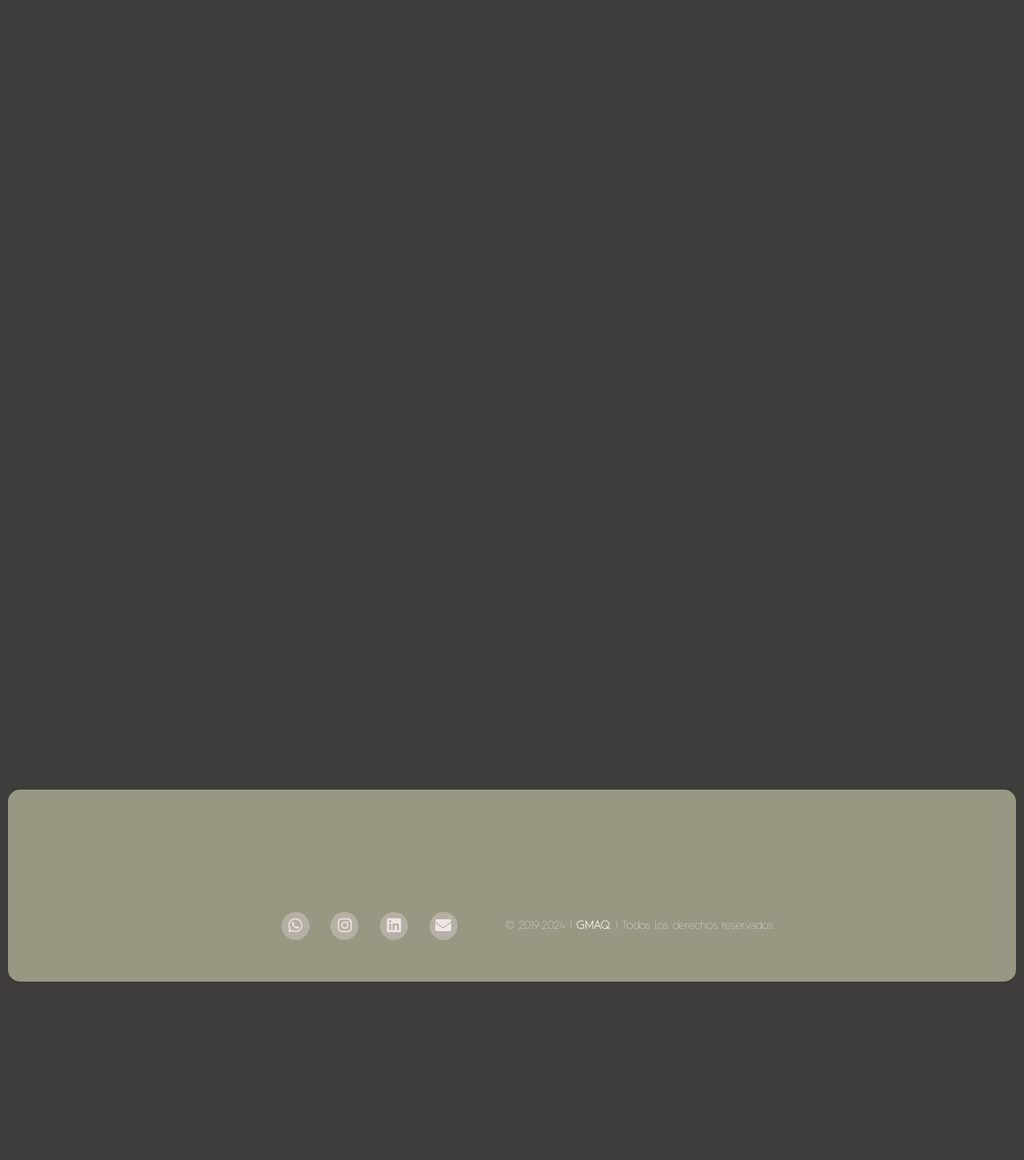
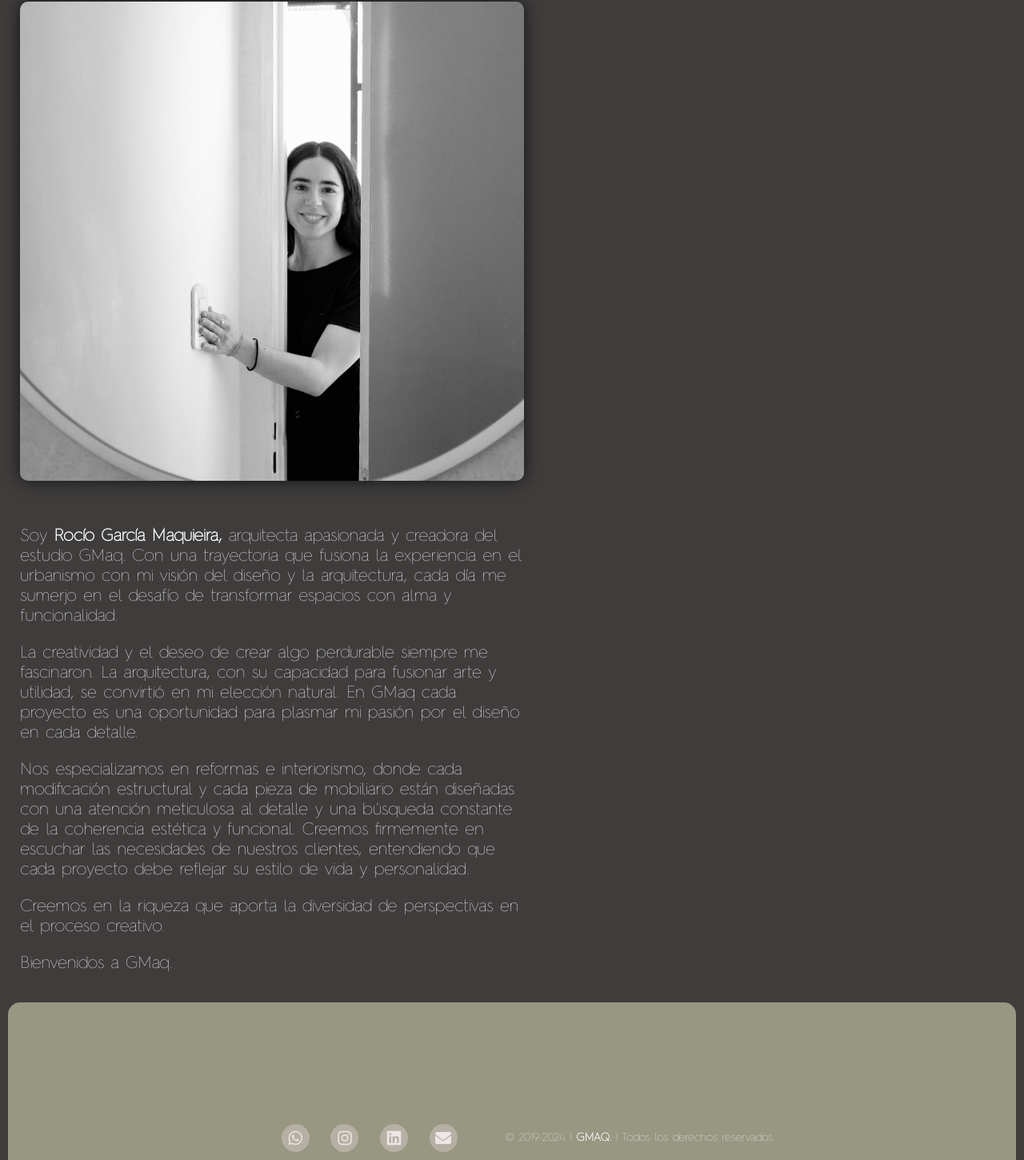
Before and after one commit to HernanFalco/-GMaq, a plain HTML site: page nosotros.html in a window 1280 px wide. Shown: the part 632-2082 px from the top of the page at 80% size. Before the commit the page ends 1869 px from the top, so only its background shows below. Drawn offline with Linux system fonts and the light colour scheme; files whose address does not match are found by name.

Commit message:
nosotrosJuan

```diff
--- a/nosotros.html
+++ b/nosotros.html
@@ -45,11 +45,10 @@
     </section>
 
 
-    <section>
-        <div class="uSfondo" style="background-color: rgba(255, 255, 255, 0);">
-            <!-- <div class="container1">
-                <div class="uSbox-left" style="background-image: url(./img/Rocio.png)"> </div>
-                <div class="uSbox-right" style="background-color: #ffffff00;">
+    <!-- <div class="uSfondo" style="background-color: rgba(255, 255, 255, 0);">
+        <div class="cont1">
+            <div class="card3" style="background-image: url(./img/Rocio.png)"> </div>
+            <div class="card4">
                 <div class="text3">
                     <p>Soy <strong>Rocío García Maquieira,</strong> arquitecta apasionada y creadora del estudio GMaq. Con una trayectoria que fusiona la experiencia en el urbanismo con mi visión del diseño y la arquitectura, cada día me sumerjo en el desafío de transformar espacios con alma y funcionalidad.</p>
 
@@ -64,7 +63,26 @@
             </div>
         </div>
     </div>  -->
-    </section>
+
+    <div class="row1">
+        <div class="col-6 col-s-12">
+            <img src="/img/Rocio.png" alt="" class="img_ella">
+        </div>
+        <div class="col-6 col-s-12">
+            <div class="p1">
+            <p>Soy <strong>Rocío García Maquieira,</strong> arquitecta apasionada y creadora del estudio GMaq. Con una trayectoria que fusiona la experiencia en el urbanismo con mi visión del diseño y la arquitectura, cada día me sumerjo en el desafío de transformar espacios con alma y funcionalidad.</p>
+
+            <p>La creatividad y el deseo de crear algo perdurable siempre me fascinaron. La arquitectura, con su capacidad para fusionar arte y utilidad, se convirtió en mi elección natural. En GMaq cada proyecto es una oportunidad para plasmar mi pasión por el diseño en cada detalle.</p>
+
+            <p>Nos especializamos en reformas e interiorismo, donde cada modificación estructural y cada pieza de mobiliario están diseñadas con una atención meticulosa al detalle y una búsqueda constante de la coherencia estética y funcional. Creemos firmemente en escuchar las necesidades de nuestros clientes, entendiendo que cada proyecto debe reflejar su estilo de vida y personalidad.</p>
+
+            <p>Creemos en la riqueza que aporta la diversidad de perspectivas en el proceso creativo.</p>
+
+            <p>Bienvenidos a GMaq.</p>
+            </div>
+        </div>
+    </div>
+
 
 
 
--- a/styles.css
+++ b/styles.css
@@ -499,11 +499,110 @@ footer {
     margin-bottom: 0.7%;
 }
 
-.uSfondo {
-    position: relative;
-    width: 100%;
-    height: 1000px;
-    border-radius: 15px;
-    background-size: cover;
-    background-repeat: no-repeat;
-}
+    /* .uSfondo {
+        display: flex;
+        justify-content: center;
+        align-items: center;
+        width: 100%;
+        height: 1200px;
+        background-color: #2e2e2e;
+        padding: 50px;
+        box-sizing: border-box;
+    }
+
+    .cont1 {
+        display: flex;
+        justify-content: space-between;
+        width:80%;
+        height: 90%;
+        margin: 50px 0 50px 0;
+        gap: 10px;
+    }
+
+    .card3 {
+        background-size: cover;
+        background-repeat: no-repeat;
+        width: 45%;
+        height: 80%;
+        border-radius: 15px;
+    }
+
+    .card4 {
+        width: 50%;
+        height: 50%;
+    }
+
+    .text3 {
+        font-size: 120%;
+        align-items: center;
+    } */
+
+    /* .row1 {
+        display: flex;
+    } */
+
+    .row1::after {
+        content: "";
+        clear: both;
+        display: table;
+      }
+
+    [class*="col-"] {
+        float: left;
+        padding: 15px;
+      }
+
+    /* For mobile phones: */
+    [class*="col-"] {
+        width: 100%;
+      }
+
+    @media only screen and (min-width: 600px) {
+        /* For tablets: */
+        .col-s-1 {width: 8.33%;}
+        .col-s-2 {width: 16.66%;}
+        .col-s-3 {width: 25%;}
+        .col-s-4 {width: 33.33%;}
+        .col-s-5 {width: 41.66%;}
+        .col-s-6 {width: 50%;}
+        .col-s-7 {width: 58.33%;}
+        .col-s-8 {width: 66.66%;}
+        .col-s-9 {width: 75%;}
+        .col-s-10 {width: 83.33%;}
+        .col-s-11 {width: 91.66%;}
+        .col-s-12 {width: 100%;}
+
+        .p1 {
+            font-size: 19px;
+        };
+    }
+
+    @media only screen and (min-width: 768px) {
+        /* For desktop: */
+
+        .col-1 {width: 8.33%;}
+        .col-2 {width: 16.66%;}
+        .col-3 {width: 25%;}
+        .col-4 {width: 33.33%;}
+        .col-5 {width: 41.66%;}
+        .col-6 {width: 50%;}
+        .col-7 {width: 58.33%;}
+        .col-8 {width: 66.66%;}
+        .col-9 {width: 75%;}
+        .col-10 {width: 83.33%;}
+        .col-11 {width: 91.66%;}
+        .col-12 {width: 100%;}
+
+        .p1 {
+            font-size: 21px;
+            display: block
+        };
+
+    }
+
+    .img_ella {
+        width: 100%;
+        height: auto;
+        box-shadow: 0 0 20px rgba(0, 0, 0, 0.7);
+        border-radius: 10px;
+    }
```
Lines whose indentation alone changed are shown as unchanged.
